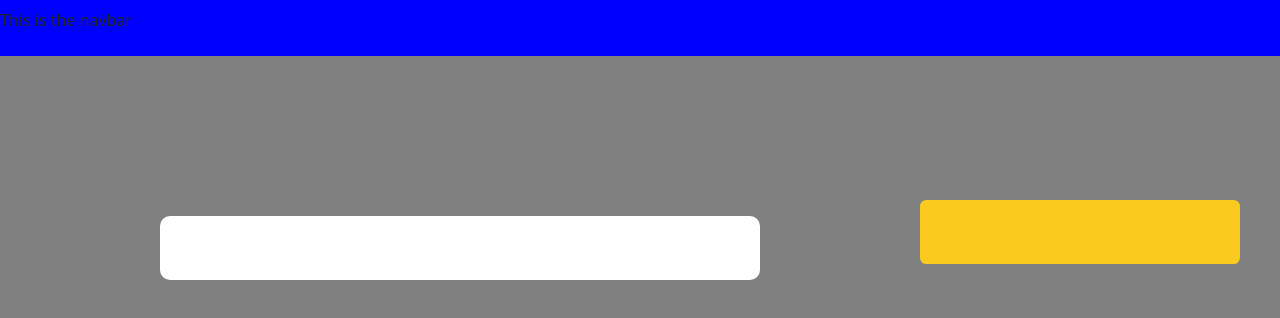
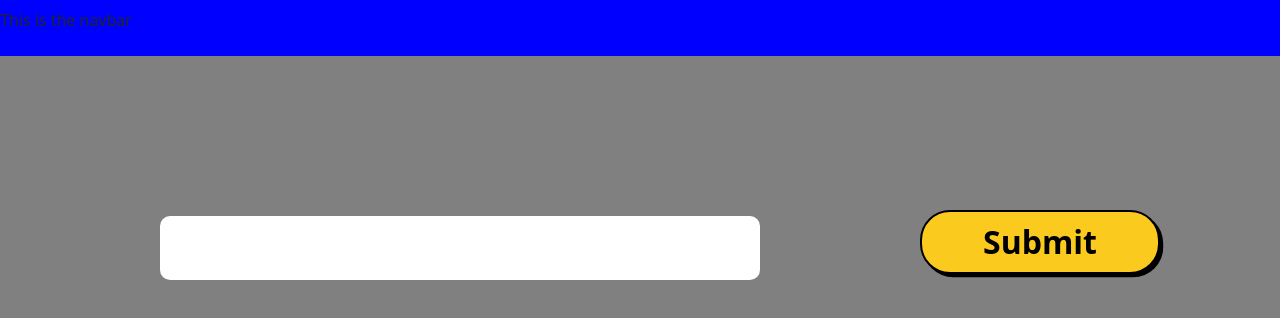
Before and after one commit to nichols20/weather-display, a React (Create React App) app: page / in a window 1280 px wide. Shown: the top 318 px of the page. Built offline with nearby package versions, Linux system fonts and the light colour scheme.

Commit message:
created style for  btn hover and click

```diff
--- a/src/App.css
+++ b/src/App.css
@@ -16,12 +16,24 @@ body {
 
 .searchButton {
   height: 4rem;
-  width: 20rem;
+  width: 15rem;
   background: #fbca1f;
+  border-style: solid;
+  border-color: black;
   font-family: inherit;
-  padding: 0.6em 1.3em;
   font-weight: 900;
-  border: 3px, black;
-  border-radius: 0.4em;
-  box-shadow: 0.1em, 0.1em;
+  font-size: 2rem;
+  text-align: center;
+  border-radius: 30px;
+  box-shadow: 0.1em 0.1em;
 }
+
+.searchButton:hover {
+  transform: translate(-0.05em, -0.05em);
+  box-shadow: 0.15em 0.15em;
+}
+
+.searchButton:active {
+  transform: translate(0.05em, 0.05em);
+  box-shadow: 0.05em 0.05em;
+}
--- a/src/components/searchbar.jsx
+++ b/src/components/searchbar.jsx
@@ -5,7 +5,7 @@ class SearchBar extends Component {
     return (
       <div>
         <input type="text" className="weatherSearch" />
-        <button className="searchButton" />
+        <button className="searchButton"> Submit</button>
       </div>
     );
   }
```
